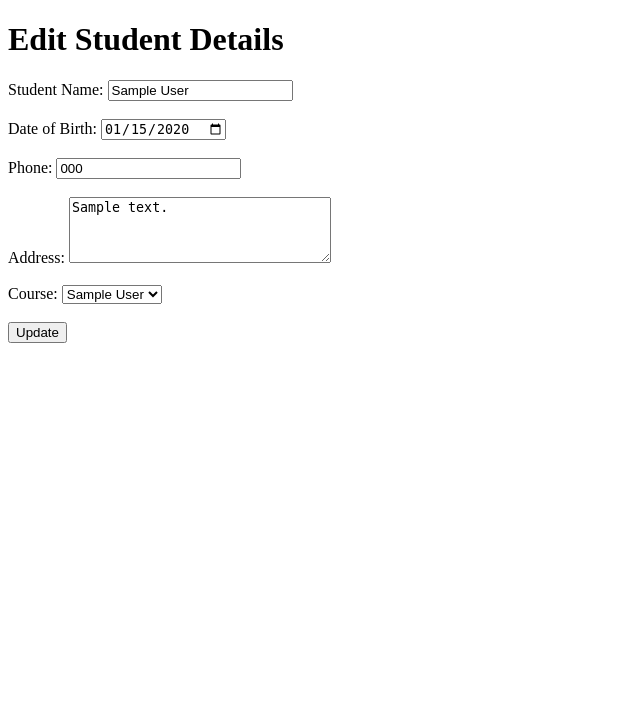
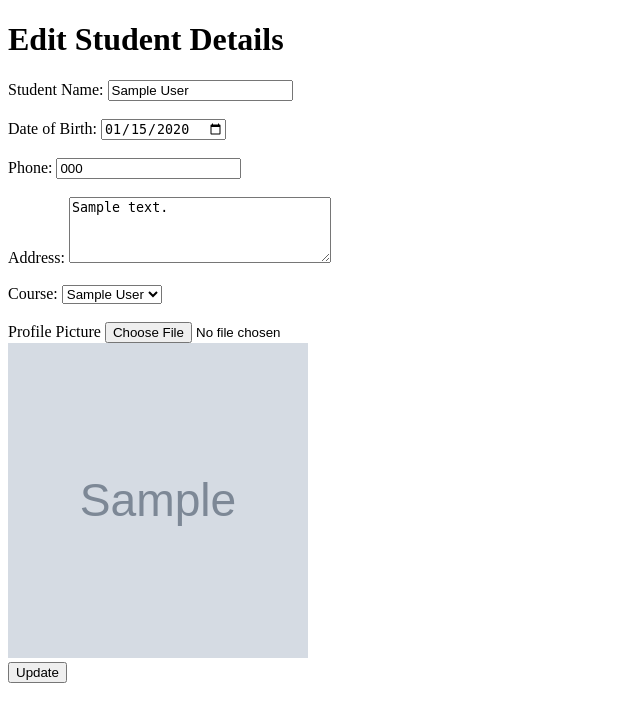
Before and after one commit to BionaSibichan/Django, a Django app: page /edit-details/1 in a window 1280 px wide. Shown: the top 722 px of the page, without its empty margins (0-640 px from the left). Run offline with Django 5.2, Linux system fonts and the light colour scheme; tables that the repository leaves empty hold one stand-in row (values such as "Sample post"); grey boxes marked "Sample" are stand-in pictures.

Commit message:
notes updated

```diff
--- a/stdmngmt/settings.py
+++ b/stdmngmt/settings.py
@@ -12,6 +12,7 @@ https://docs.djangoproject.com/en/6.1/ref/settings/
 
 from pathlib import Path
 import pymysql
+import os
 
 # Build paths inside the project like this: BASE_DIR / 'subdir'.
 BASE_DIR = Path(__file__).resolve().parent.parent
@@ -122,6 +123,8 @@ USE_TZ = True
 
 STATIC_URL = 'static/'
 
+MEDIA_URL='media/'
+MEDIA_ROOT=os.path.join(BASE_DIR,"media")
 
 # Email
 # https://docs.djangoproject.com/en/6.1/topics/email/#topic-email-configuration
--- a/stdmngmt/urls.py
+++ b/stdmngmt/urls.py
@@ -18,7 +18,8 @@ from django.contrib import admin
 from django.urls import path,include
 from django.http import HttpResponse
 from django.shortcuts import render
-
+from django.conf.urls.static import static
+from django.conf import settings
 
 
 
@@ -31,3 +32,5 @@ urlpatterns = [
     path("cred/",include("credentials.urls")),
     path("",include ("student.urls"))
 ]
+
+urlpatterns+=static(settings.MEDIA_URL,document_root=settings.MEDIA_ROOT)
--- a/student/models.py
+++ b/student/models.py
@@ -13,6 +13,7 @@ class Students(models.Model):
     dob=models.DateField(max_length=30)
     address=models.CharField(max_length=30)
     course=models.ForeignKey(Course,on_delete=models.CASCADE)
+    profile_pic=models.ImageField(upload_to="students_img",default='students_img/car.jpg')
 
     def __str__(self):
             return self.std_name
--- a/student/views.py
+++ b/student/views.py
@@ -27,8 +27,9 @@ def addstudent(request):
         dob=request.POST['dob']
         course=request.POST['course']
         course_instance=Course.objects.get(id=course)
-        Students(std_name=student_value,phone=phone,address=address,dob=dob,course=course_instance).save()
-        return redirect("student:all_stud")
+        image=request.FILES['profile_pic']
+        Students(std_name=student_value,phone=phone,address=address,dob=dob,course=course_instance,profile_pic=image).save()
+        return redirect("student:allstud")
     return render(request,"add-students.html",{"all_courses":courses})
 
 def studentDetails(request,std_id):
@@ -48,6 +49,8 @@ def editDetails(request, std_id):
         dob = request.POST['dob']
         course = request.POST['course']
 
+        image=request.FILES.get('profile_pic',std.profile_pic)
+
         course_instance = Course.objects.get(id=course)
 
         std.std_name = student_value
@@ -55,6 +58,7 @@ def editDetails(request, std_id):
         std.address = address
         std.dob = dob
         std.course = course_instance
+        std.profile_pic=image
         std.save()
         return redirect("student:allstud")
 
--- a/templates/all-students.html
+++ b/templates/all-students.html
@@ -7,7 +7,6 @@
 </head>
 <body>
     <h1>All Students</h1>
-    <h2>{{my_course}}</h2>
 
     <div>
         {% for student in stdlist %}
--- a/templates/edit-details.html
+++ b/templates/edit-details.html
@@ -8,7 +8,7 @@
 
     <h1>Edit Student Details</h1>
 
-    <form method="post" action="{% url 'student:edit_details' student.id %}">
+    <form method="post" action="{% url 'student:edit_details' student.id %}"enctype="multipart/form-data">
         {% csrf_token %}
 
         <label>Student Name:</label>
@@ -44,6 +44,14 @@
         </select>
         <br><br>
 
+         <div>
+            <label> Profile Picture</label>
+         <input type="file" name="profile_pic">
+         </div>
+         <div>
+         <img src="{{student.profile_pic.url}}" style="width: 300px;height: 315px;">
+         </div>
+
         <input type="submit" value="Update">
 
     </form>
--- a/templates/student-details.html
+++ b/templates/student-details.html
@@ -8,6 +8,7 @@
 <body>
 
     <h1>Student Details</h1>
+    <img src="{{student.profile_pic.url}}" style="width: 300px;height: 315px;">
     <div>
         <p><strong>Student Name:</strong> {{ student.std_name }}</p>
         <p><strong>Date of Birth:</strong> {{ student.dob }}</p>
```
Also changed, not shown: templates/add-students.html (+5 -2 lines), media/students_img/ChatGPT_Image_Mar_30_2025_12_25_48_AM.png (added), media/students_img/ChatGPT_Image_Mar_30_2025_12_25_48_AM_6K1oyr4.png (added), media/students_img/ChatGPT_Image_Mar_30_2025_12_25_48_AM_TosOYib.png (added), media/students_img/car.jpg (added), media/students_img/smallk.jpg (added), student/migrations/0004_students_profile_pic.py (added), student/migrations/0005_alter_students_profile_pic.py (added), 1 other file.
